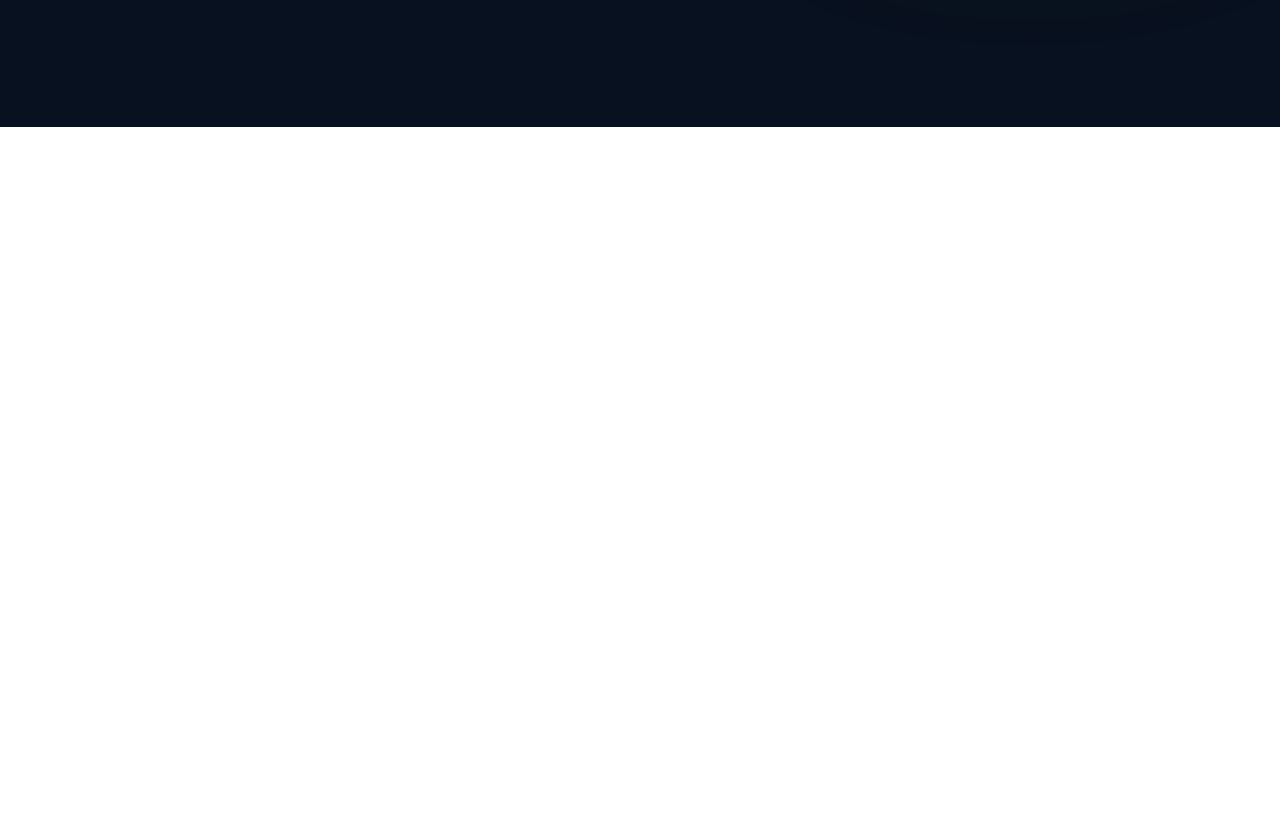
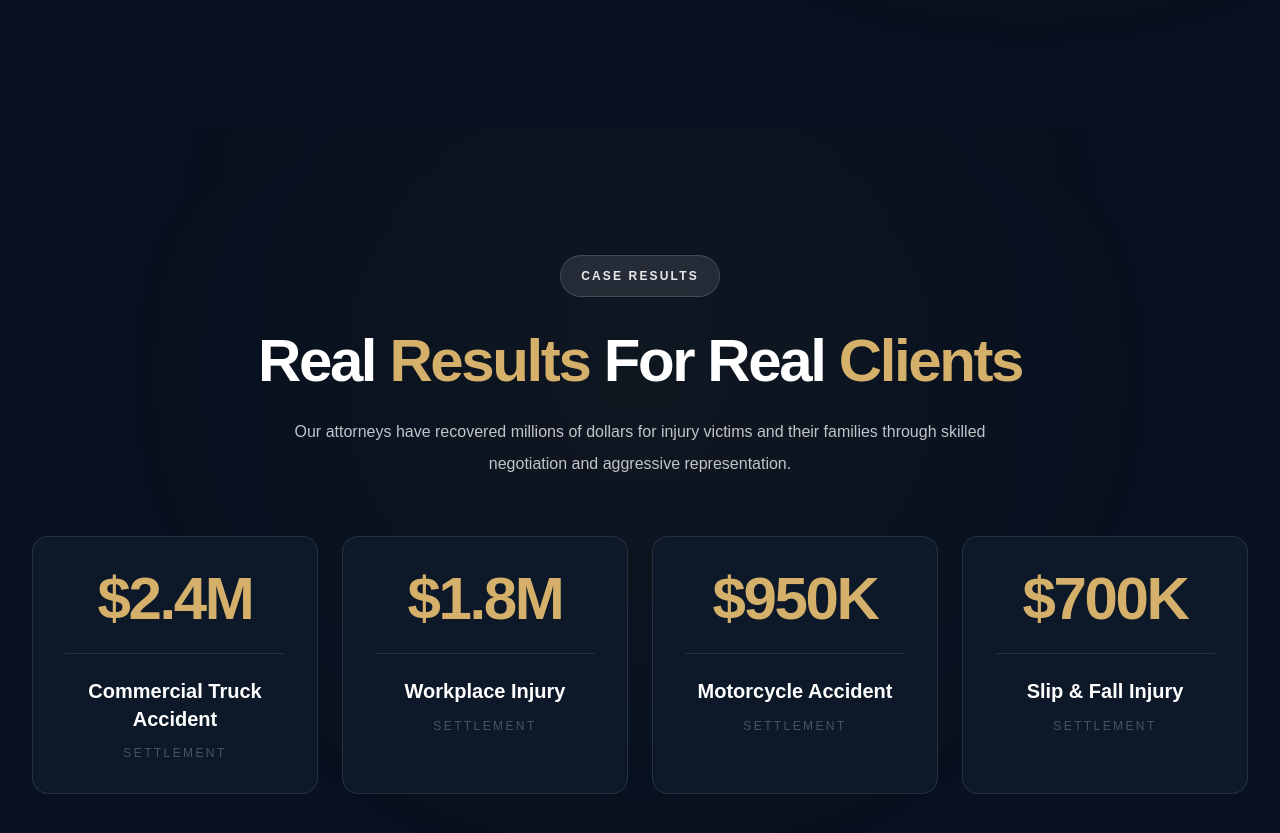
Before and after one commit to dharanshetty05/law-firm-leadgen, a Next.js app: page / in a window 1280 px wide. Shown: the part 3664-4497 px from the top of the page. Before the commit the page ends 3791 px from the top, so only its background shows below. Built offline with nearby package versions, Linux system fonts and the light colour scheme.

Commit message:
feat: developed Results section with a cleaer layout

```diff
--- a/src/app/page.js
+++ b/src/app/page.js
@@ -1,5 +1,6 @@
 import HeroSection from "@/components/Hero";
 import PracticeAreas from "@/components/PracticeArea";
+import Results from "@/components/Results";
 import WhyChoose from "@/components/WhyChoose";
 
 export default function Home() {
@@ -8,6 +9,7 @@ export default function Home() {
       <HeroSection />
       <PracticeAreas />
       <WhyChoose />
+      <Results />
     </>
   )
 }
--- /dev/null
+++ b/src/components/Results.jsx
@@ -0,0 +1,106 @@
+"use client";
+
+import { motion } from "framer-motion";
+
+const results = [
+  {
+    amount: "$2.4M",
+    title: "Commercial Truck Accident",
+  },
+  {
+    amount: "$1.8M",
+    title: "Workplace Injury",
+  },
+  {
+    amount: "$950K",
+    title: "Motorcycle Accident",
+  },
+  {
+    amount: "$700K",
+    title: "Slip & Fall Injury",
+  },
+];
+
+export default function Results() {
+  return (
+    <section className="relative overflow-hidden bg-[#08111f] py-24 md:py-32">
+      {/* Background Glow */}
+      <div className="absolute inset-0">
+        <div className="absolute left-1/2 top-0 h-[500px] w-[500px] -translate-x-1/2 rounded-full bg-[#D4B06A]/5 blur-[140px]" />
+      </div>
+
+      <div className="relative z-10 mx-auto max-w-7xl px-6 lg:px-8">
+        {/* Header */}
+
+        <motion.div
+          initial={{ opacity: 0, y: 30 }}
+          whileInView={{ opacity: 1, y: 0 }}
+          viewport={{ once: true }}
+          transition={{ duration: 0.6 }}
+          className="mx-auto max-w-3xl text-center"
+        >
+          <div className="inline-flex items-center rounded-full border border-white/15 bg-white/10 px-5 py-3 backdrop-blur-md">
+            <span className="text-xs font-semibold uppercase tracking-[0.18em] text-white/90">
+              Case Results
+            </span>
+          </div>
+
+          <h2 className="mt-8 text-4xl font-bold leading-[1.05] tracking-[-0.04em] text-white sm:text-5xl lg:text-6xl">
+            Real <span className="text-[#D4B06A]"> Results </span>
+            For Real <span className="text-[#D4B06A]"> Clients</span>
+          </h2>
+
+          <p className="mt-6 text-md leading-8 text-white/75">
+            Our attorneys have recovered millions of dollars for injury victims
+            and their families through skilled negotiation and aggressive
+            representation.
+          </p>
+        </motion.div>
+
+        {/* Results Row */}
+
+        <div className="mt-14 grid gap-6 md:grid-cols-2 xl:grid-cols-4">
+          {results.map((result, index) => (
+            <motion.div
+              key={result.title}
+              initial={{ opacity: 0, y: 30 }}
+              whileInView={{ opacity: 1, y: 0 }}
+              viewport={{ once: true }}
+              transition={{
+                duration: 0.5,
+                delay: index * 0.08,
+              }}
+              whileHover={{ y: -6 }}
+              className="
+                group
+                rounded-2xl
+                border
+                border-white/10
+                bg-[#0d1828]
+                p-8
+                text-center
+                transition-all
+                duration-300
+                hover:border-[#D4B06A]/50
+              "
+            >
+              <div className="text-6xl font-bold tracking-[-0.04em] text-[#D4B06A]">
+                {result.amount}
+              </div>
+
+              <div className="mt-6 h-px bg-white/10" />
+
+              <h3 className="mt-6 text-xl font-bold leading-snug text-white">
+                {result.title}
+              </h3>
+
+              <p className="mt-3 text-xs uppercase tracking-[0.2em] text-white/25">
+                Settlement
+              </p>
+            </motion.div>
+          ))}
+        </div>
+      </div>
+    </section>
+  );
+}
```
